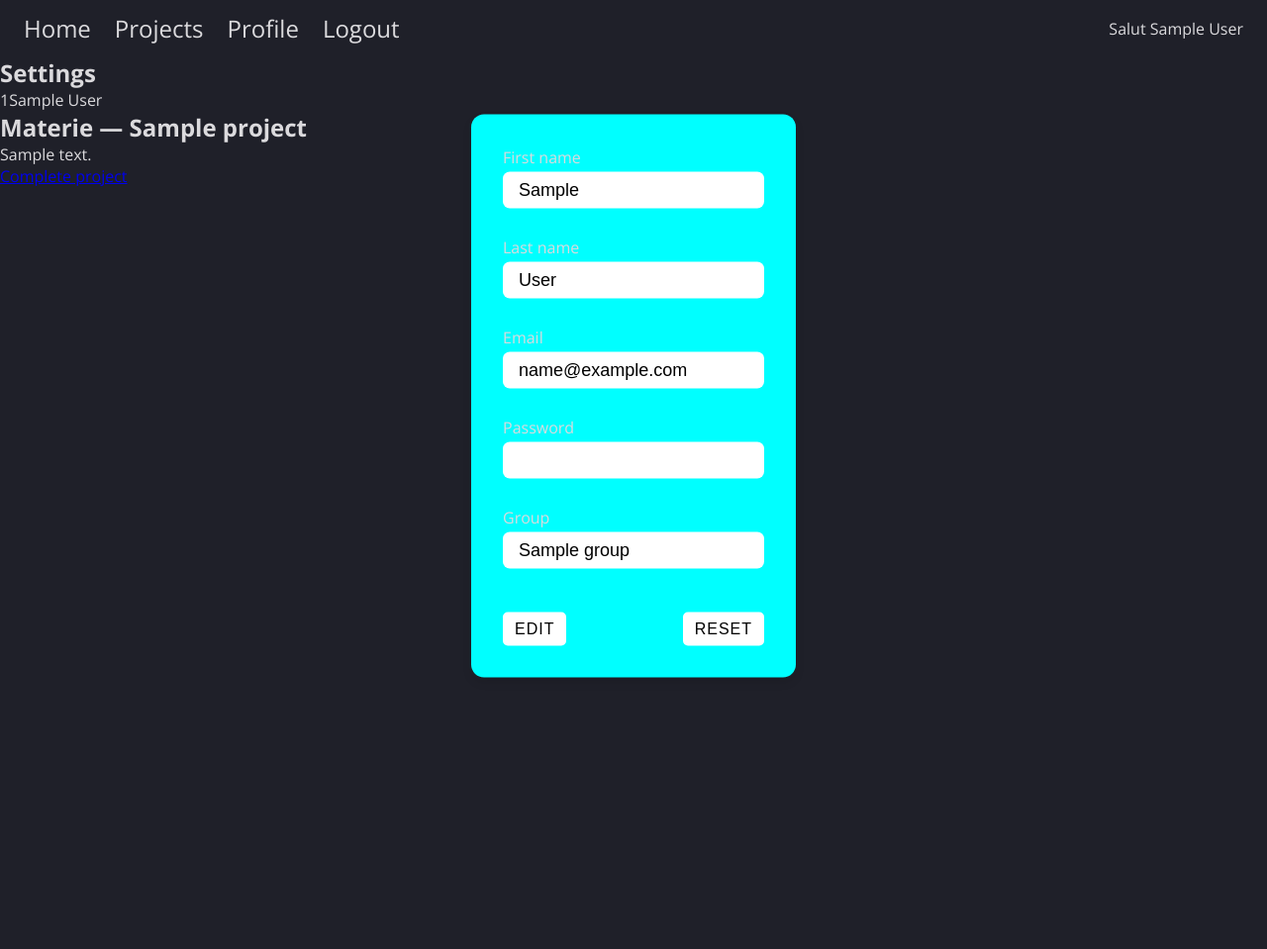
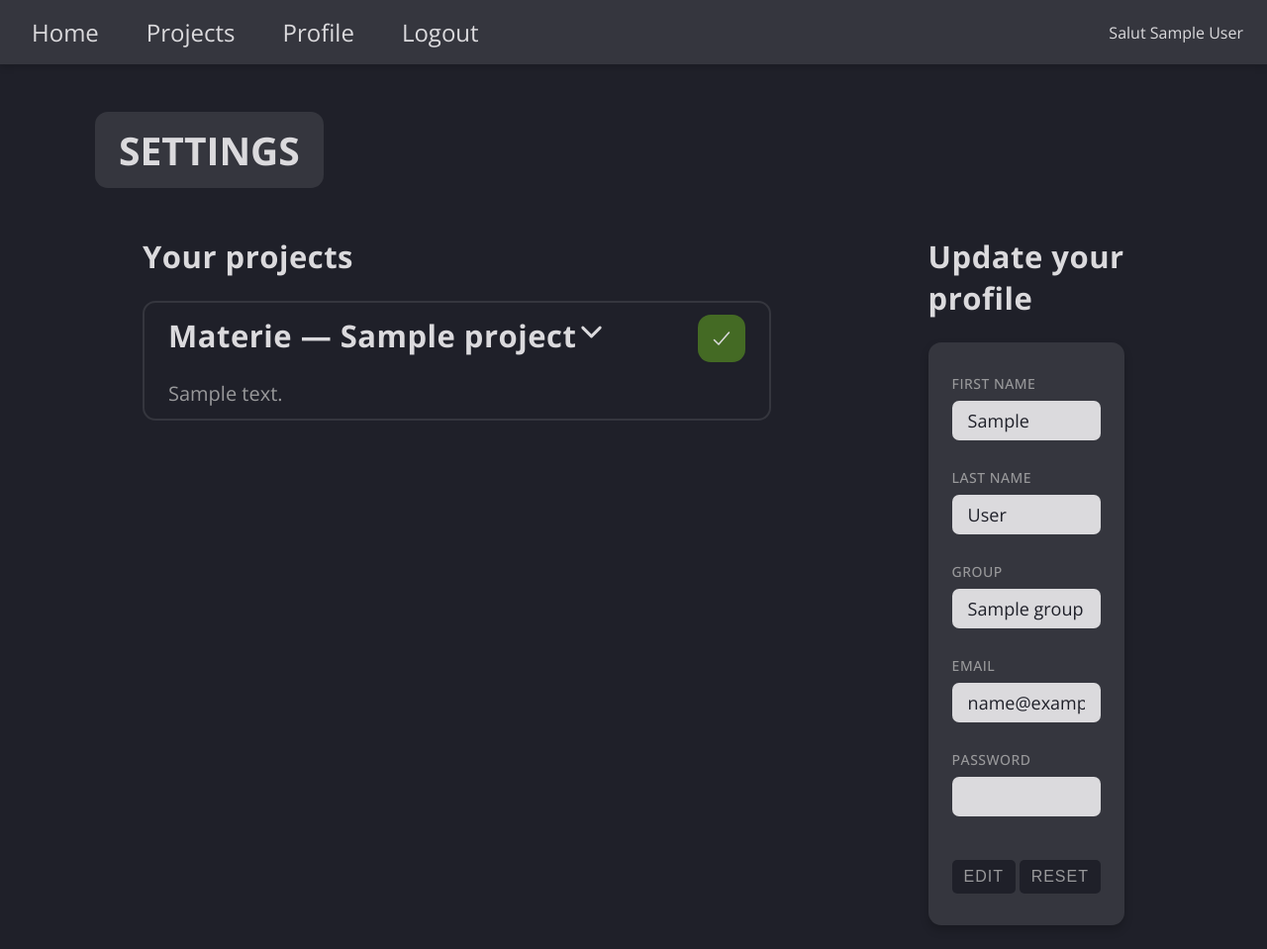
Before and after one commit to IvanoiuPetrut/Project-Selector, a PHP site: page /profile.php in a window 1280 px wide. Shown: the whole page at 99% size. Before the commit the page ends 685 px from the top, so only its background shows below. Run offline with PHP 8.4, Linux system fonts and the light colour scheme; the visitor is signed in with stand-in values (Sample User, id 1); tables that the repository leaves empty or names only in its code hold one stand-in row (values such as "Sample post").

Commit message:
added css for profile page and made the form validation and group id insert

```diff
--- a/profile.php
+++ b/profile.php
@@ -5,11 +5,11 @@
   <meta charset="UTF-8" />
   <meta http-equiv="X-UA-Compatible" content="IE=edge" />
   <meta name="viewport" content="width=device-width, initial-scale=1.0" />
-  <title>Document</title>
+  <title>Project selector - Settings</title>
   <link rel="stylesheet" href="styles/general.css" />
   <link rel="stylesheet" href="styles/colors.css" />
-    <link rel="stylesheet" href="styles/register.css" />
-    <link rel="stylesheet" href="styles/meniu.css" />
+  <link rel="stylesheet" href="styles/login-register.css" />
+  <link rel="stylesheet" href="styles/style.css" />
 </head>
 
 <body>
@@ -26,8 +26,8 @@
     </nav>
   </header>
 
-  <main>
-    <h2>Settings</h2>
+  <main class='main'>
+    <h1 class="heading--primary">Settings</h1>
     <?php
     if(isset($_SESSION['errors'])) {
       $errors = $_SESSION['errors'];
@@ -48,10 +48,13 @@
       echo '</div>';
       unset($_SESSION['success']);
     }
+    ?>
 
-    echo $_SESSION['user_id'];
-    echo $_SESSION['user_name'];
+    <div class="section__wrapper profile__wrapper">
+      <section>
+        <h2 class="heading--secondary">Your projects</h2>
 
+        <?php
         if(isset($_SESSION['user_id'])){
           $user_id = $_SESSION['user_id'];
           $sql = "SELECT * FROM users WHERE id = '$user_id'";
@@ -60,43 +63,7 @@
           $group_name = 'SELECT groups.name FROM groups WHERE id = ' . $row['id_group'];
           $group_name = mysqli_query($link, $group_name);
           $group_name = mysqli_fetch_assoc($group_name);
-      echo <<<HTML
-      <form
-      action="update_user.php"
-      class="form"
-      method="post"
-      enctype="multipart/form-data"
-      >
-      <!-- <div class="form__field">
-          <label class="form__label" for="id">ID</label> -->
-          <input class="form__input" type="hidden" name="id" id="id" value="$row[id]" />
-        <!-- </div> -->
-        <div class="form__field">
-          <label class="form__label" for="first_name">First name</label>
-          <input class="form__input" type="text" name="first_name" id="first_name" value="$row[first_name]" />
-        </div>
-        <div class="form__field">
-          <label class="form__label" for="last_name">Last name</label>
-          <input class="form__input" type="text" name="last_name" id="last_name" value="$row[last_name]" />
-        </div>
-        <div class="form__field">
-          <label class="form__label" for="email">Email</label>
-          <input class="form__input" type="email" name="email" id="email" value="$row[email]" />
-        </div>
-        <div class="form__field">
-          <label class="form__label" for="password">Password</label>
-          <input class="form__input" type="password" name="password" id="password"/>
-        </div>
-        <div class="form__field">
-          <label class="form__label" for="group">Group</label>
-          <input class="form__input" type="text" name="group" id="group" value="$group_name[name]" />
-        </div>
-        <div class="form__field--btn">
-          <button type="submit" class="form__button btn">Edit</button>
-          <button type="reset" class="form__button btn">Reset</button>
-        </div>
-      </form>
-      HTML;
+        }
 
         // check if is a student
         if(isset($_SESSION['user_role']) && ($_SESSION['user_role'] == 1)) {
@@ -107,18 +74,18 @@
           $sql = "SELECT projects.id, projects.name, projects.description FROM projects INNER JOIN chosen_projects ON projects.id = chosen_projects.id_project WHERE chosen_projects.id_user = '$user_id' and chosen_projects.status = 0";
           $result = $link -> query($sql);
           if($result -> num_rows > 0) {
-          echo '<div class="container">';
+            echo '<div>';
             while($row = $result -> fetch_assoc()) {
               $row_chosen_projects = $result_chosen_project_id -> fetch_assoc();
               echo '<div class="project__wrapper">';
               echo '<div class="project">';
-            echo '<h2 class="project__title accordion">Materie &mdash; ' . $row['name'] . '<ion-icon name="chevron-down-outline" class="icon icon-accordion"></ion-icon></h2>';
+              echo '<h2 class="heading--secondary">Materie &mdash; ' . $row['name'] . '<ion-icon name="chevron-down-outline" class="icon icon-accordion"></ion-icon></h2>';
               echo '<p class="project__description">' . $row['description'] . '</p>';
               echo '</div>';
 
               if(isset($_SESSION['user_role']) && ($_SESSION['user_role'] == 1)) {
                   echo '<div class="project__buttons">';
-                echo '<a href="complete_project.php?id=' . $row_chosen_projects['id'] . '" class="button button--primary">Complete project</a>';
+                  echo '<a href="complete_project.php?id=' . $row_chosen_projects['id'] . '" class="lnk lnk--project lnk--green"><ion-icon name="checkmark-outline"></ion-icon></a>';
                   echo '</div>';
               }
               echo '</div>';
@@ -128,9 +95,7 @@
             echo '<p>No projects</p>';
           }
         }
-    } else {
-      echo 'Nu esti autentificat';
-    }
+
 
       // check if profesor
       if(isset($_SESSION['user_role']) && ($_SESSION['user_role'] == 2 || ($_SESSION['user_role'] == 3))) {
@@ -190,11 +155,64 @@
           echo '<p>No projects</p>';
         }
       }
+      ?>
+      </section>
 
 
+      <section>
+        <h2 class="heading--secondary">Update your profile</h2>
+        <?php
+        if(isset($_SESSION['user_id'])){
+          $user_id = $_SESSION['user_id'];
+          $sql = "SELECT * FROM users WHERE id = '$user_id'";
+          $result = mysqli_query($link, $sql);
+          $row = mysqli_fetch_assoc($result);
+          $group_name = 'SELECT groups.name FROM groups WHERE id = ' . $row['id_group'];
+          $group_name = mysqli_query($link, $group_name);
+          $group_name = mysqli_fetch_assoc($group_name);
+          echo <<<HTML
+          <form
+          action="update_user.php"
+          class="form"
+          method="post"
+          enctype="multipart/form-data"
+          >
+            <input class="form__input" type="hidden" name="id" id="id" value="$row[id]" />
+            <div class="form__field">
+              <label class="form__label" for="first_name">First name</label>
+              <input class="form__input" type="text" name="first_name" pattern="[A-Za-z]{3,32}" id="first_name" value="$row[first_name]" required/>
+            </div>
+            <div class="form__field">
+              <label class="form__label" for="last_name">Last name</label>
+              <input class="form__input" type="text" name="last_name" pattern="[A-Za-z]{3,32}" id="last_name" value="$row[last_name]" required/>
+            </div>
+            <div class="form__field">
+              <label class="form__label" for="group">Group</label>
+              <input class="form__input" type="text" name="group" pattern="[1-9]{3}/[1-9]{1}" title="group/semi-group" id="group" value="$group_name[name]" required/>
+            </div>
+            <div class="form__field">
+              <label class="form__label" for="email">Email</label>
+              <input class="form__input" type="email" name="email" pattern="[a-z0-9._%+-]+@[a-z0-9.-]+\.[a-z]{2,}$"
+          title="Enter valid e-mail" id="email" value="$row[email]" required/>
+            </div>
+            <div class="form__field">
+              <label class="form__label" for="password">Password</label>
+              <input class="form__input" type="password" name="password" pattern="(?=.*\d)(?=.*[a-z])(?=.*[A-Z]).{8,64}"
+              title="Must contain at least one number and one uppercase and lowercase letter, and at least 8 or more characters" id="password"/>
+            </div>
+            <div class="form__field--btn">
+              <button type="submit" class="form__button btn">Edit</button>
+              <button type="reset" class="form__button btn">Reset</button>
+            </div>
+          </form>
+          HTML;
+        }
         ?>
-
+      </section>
+    </div>
   </main>
+  <script type="module" src="https://unpkg.com/ionicons@5.5.2/dist/ionicons/ionicons.esm.js"></script>
+  <script nomodule src="https://unpkg.com/ionicons@5.5.2/dist/ionicons/ionicons.js"></script>
 </body>
 
 </html>
--- a/projects.php
+++ b/projects.php
@@ -120,7 +120,6 @@
 
   <script type="module" src="https://unpkg.com/ionicons@5.5.2/dist/ionicons/ionicons.esm.js"></script>
   <script nomodule src="https://unpkg.com/ionicons@5.5.2/dist/ionicons/ionicons.js"></script>
-  <script src="scripts/script.js"></script>
 </body>
 
 </html>
--- a/styles/general.css
+++ b/styles/general.css
@@ -45,11 +45,14 @@ body {
   grid-template-columns: 1fr 1fr;
 }
 
+.order--1 {
+  grid-column: 1 / span 1;
+}
 /* HEADINGS */
 
 .heading--primary {
   display: inline-block;
-  font-size: 4.8rem;
+  font-size: 3.9rem;
   margin-bottom: 4.8rem;
   text-transform: uppercase;
   background-color: var(--bg-secondary);
--- a/styles/style.css
+++ b/styles/style.css
@@ -164,3 +164,14 @@
 .lnk--red:active {
   background-color: var(--red-transparent--hover);
 }
+
+/* PROFILE */
+
+.profile__wrapper.section__wrapper {
+  display: grid;
+  grid-template-columns: 80fr 20fr;
+}
+
+.profile__wrapper .form__input {
+  width: 100%;
+}
```
Also changed, not shown: update_user.php (+22 -11 lines). Lines whose indentation alone changed are shown as unchanged.
